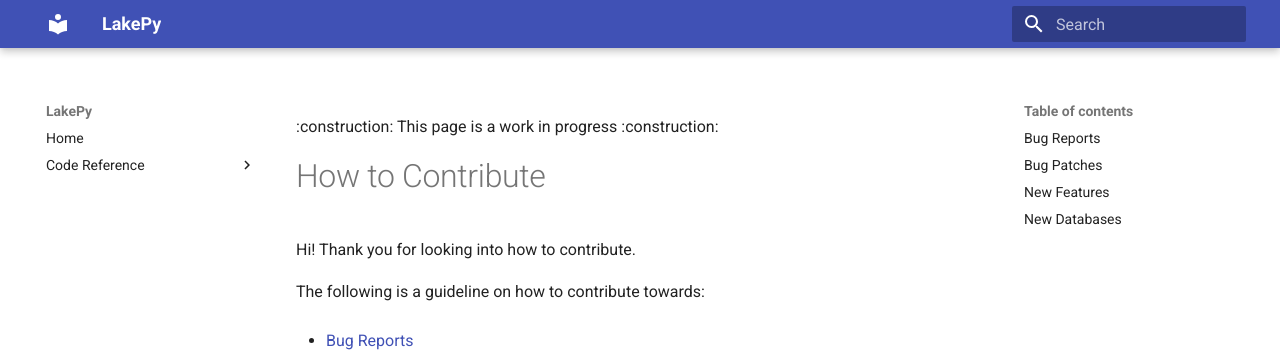
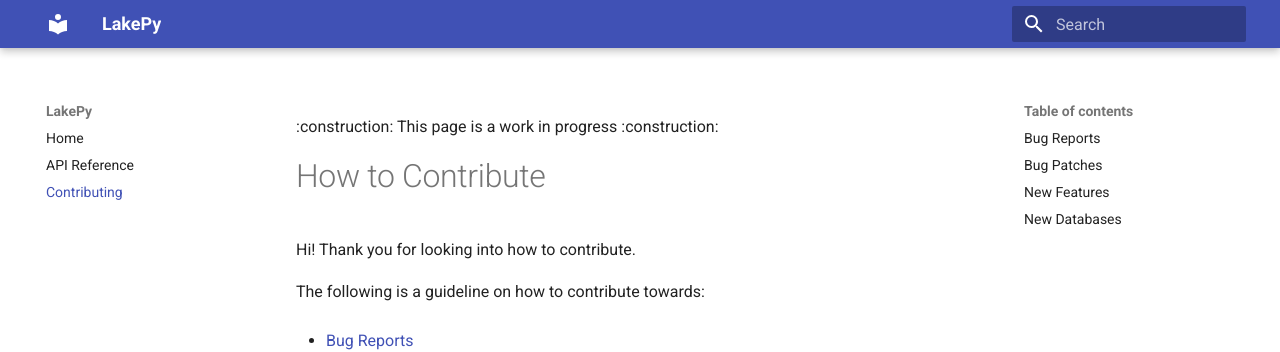
Before and after one commit to ESIPFed/LakePy, an MkDocs documentation site: the page built from docs/contributing.md, in a window 1280 px wide. Shown: the top 352 px of the page. Built offline with MkDocs 1.6.1 and Material for MkDocs 9.7.7, drawn with Linux system fonts in a browser that asks for light colours.

Commit message:
working on documentation

```diff
--- a/mkdocs.yml
+++ b/mkdocs.yml
@@ -4,6 +4,6 @@ plugins:
   - search
   - mkdocstrings
 nav:
-    - Home: README.md
-    - Code Reference:
-      - lakepy: workflow-reference.md
+    - Home: docs_README.md
+    - API Reference: LakePy.md
+    - Contributing: contributing.md
--- a/setup.py
+++ b/setup.py
@@ -12,7 +12,7 @@ URL = 'https://github.com/ESIPFed/LakePy'
 LICENSE = 'MIT License'
 DESCRIPTION = 'Provides access to the Global Lake Level Database and extended functionality for lake water level ' \
               'analysis'
-LONG_DESCRIPTION = (HERE / "README.md").read_text()
+LONG_DESCRIPTION = (HERE / "docs_README.md").read_text()
 LONG_DESC_TYPE = "text/markdown"
 
 INSTALL_REQUIRES = [
```
Also changed, not shown: README.md (+0 -3 lines), docs/docs_README.md (renamed from docs/README.md).
